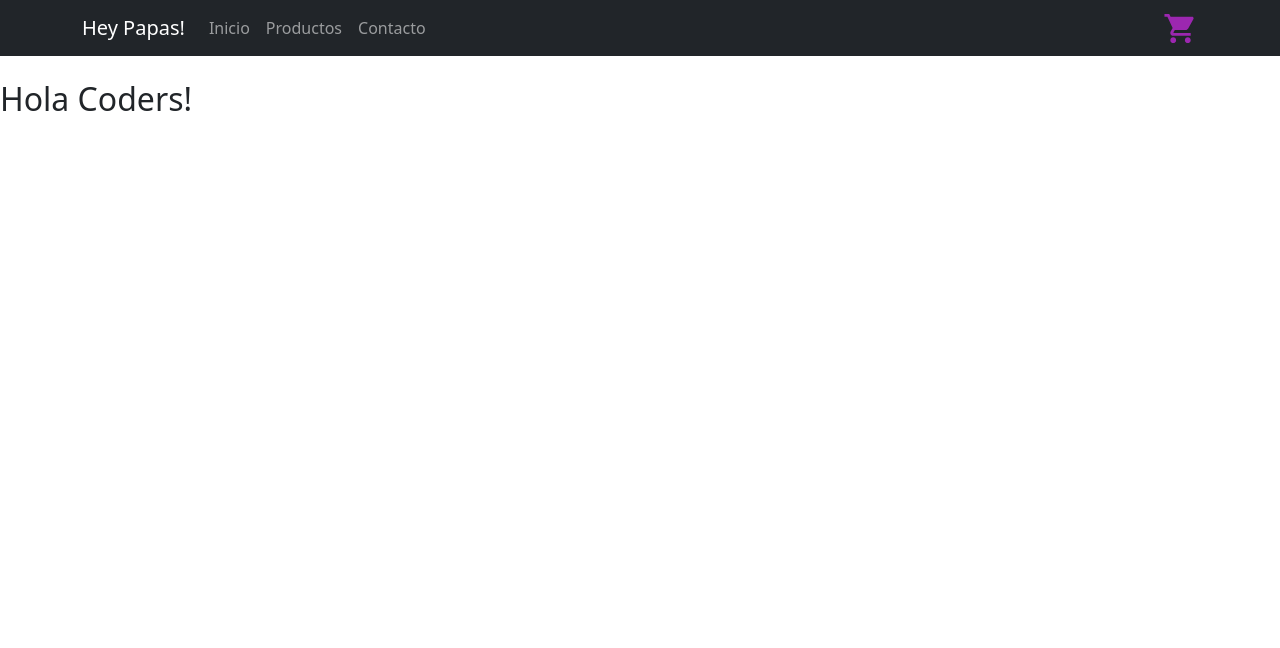
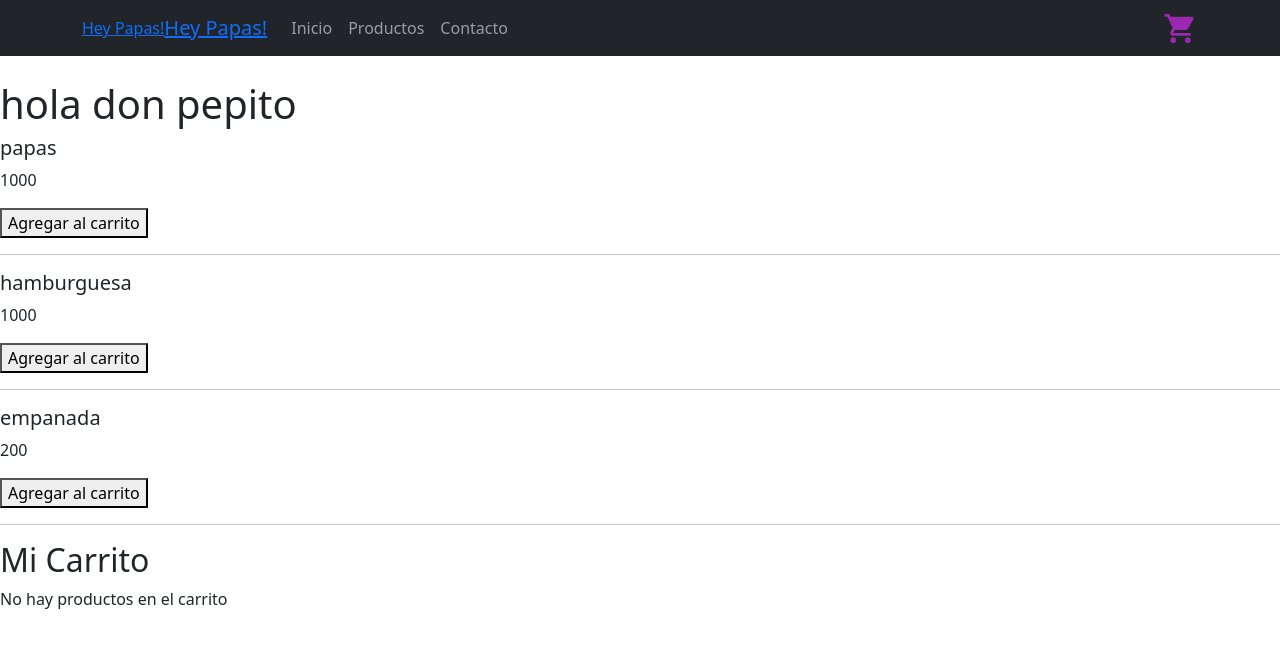
Before and after one commit to treemarketing/React-Js, a React (Create React App) app: page /productos in a window 1280 px wide. Shown: the top 648 px of the page. Built offline with nearby package versions, Linux system fonts and the light colour scheme.

Commit message:
Entrega y practica clase

```diff
--- a/src/App.js
+++ b/src/App.js
@@ -3,12 +3,25 @@ import 'bootstrap/dist/css/bootstrap.min.css';
 import './App.css';
 import { MainContent } from './components/mainContent.js';
 import { Header } from './components/header'
+import { Stock } from './components/Stock.js'
+import { PokeApi } from './components/poketapi/PokeApi'
+import {BrowserRouter, Routes, Route } from 'react-router-dom'
 
 function App() {
   return (
 <>
-  <Header/>
-  <MainContent/>
+  <BrowserRouter>
+    <Header/>
+
+    <Routes>
+      <Route path="/" element={ <MainContent/>}/>
+      <Route path="/productos" element={ <Stock/> }/>
+      <Route path="/pokemon" element={ <PokeApi/> }/>
+
+
+    </Routes>
+
+  </BrowserRouter>
 </>
   );
 }
--- /dev/null
+++ b/src/components/Stock.js
@@ -0,0 +1,66 @@
+import {useEffect, useState} from 'react';
+
+export function Stock(){
+    const title = "hola don pepito"
+  const [cart, setCart] = useState([])
+  const [products, setProducts] = useState([
+  {
+  id:1,
+  nombre: 'papas',
+  precio: 1000
+  },
+  {
+    id:2,
+    nombre: 'hamburguesa',
+    precio: 1000
+  },
+  {
+    id:3,
+    nombre: 'empanada',
+    precio: 200
+  }
+  ])
+  const agregarAlCarrito = (id) => {
+    const newCart = [...cart]
+    const product = products.find(prod => prod.id === id);
+    setCart([
+      ...newCart,
+      product
+    ])
+  };
+  useEffect(() => {
+    if(cart.length > 3) {
+      console.log("desde useEffect", cart)
+    }
+  }, [cart])
+
+  return(
+    <div>
+      <h1>{title}</h1>
+      {products.length ? (
+        products.map(product => (
+          <>
+          <article key={product.id}>
+          <h5>{product.nombre}</h5>
+          <p>{product.precio}</p>
+          <button onClick={() => agregarAlCarrito(product.id)}>Agregar al carrito</button>
+          </article>
+          <hr/>
+          </>
+        ))
+      ):null}
+      <h2>Mi Carrito</h2>
+      {cart.length ? (
+        cart.map(product => (
+        <>
+          <article key={product.id}>
+          <h5>{product.nombre}</h5>
+          <p>{product.precio}</p>
+          </article>
+          <hr/>
+        </>
+        ))
+      ): <p>No hay productos en el carrito</p>}
+    </div>
+    );
+  }
--- a/src/components/navBar/NavBar.js
+++ b/src/components/navBar/NavBar.js
@@ -1,5 +1,6 @@
 import { Navbar,Nav,Container } from 'react-bootstrap';
 import { CartWidget } from './CartWidget';
+import {Link } from 'react-router-dom';
 
 
 export const NavBarPrincipal = () => {
@@ -8,11 +9,12 @@ return (
 <>
   <Navbar bg="dark" variant="dark">
     <Container>
-    <Navbar.Brand href="#home">Hey Papas!</Navbar.Brand>
+      <Link to={'/'}>Hey Papas!</Link>
+    <Navbar.Brand> <Link to={'/'}>Hey Papas!</Link></Navbar.Brand>
     <Nav className="me-auto">
-      <Nav.Link href="#home">Inicio</Nav.Link>
-      <Nav.Link href="#features">Productos</Nav.Link>
-      <Nav.Link href="#pricing">Contacto</Nav.Link>
+      <Nav.Link href="/">Inicio</Nav.Link>
+      <Nav.Link href="/productos">Productos</Nav.Link>
+      <Nav.Link href="/contacto">Contacto</Nav.Link>
     </Nav>
     <CartWidget />
     </Container>
--- /dev/null
+++ b/src/components/poketapi/PokeApi.js
@@ -0,0 +1,21 @@
+
+
+
+export const PokeApi = () => {
+
+
+    fetch('https://pokeapi.co/api/v2/pokemon/1')
+        .then( (resp) => resp.json())
+        .then((data) => {
+            console.log(data);
+          });
+
+
+
+    return (
+        <div>
+            <h2> POKE API</h2>
+        </div>
+    )
+
+}
--- a/src/index.js
+++ b/src/index.js
@@ -3,6 +3,7 @@ import ReactDOM from 'react-dom';
 import './index.css';
 import App from './App';
 import reportWebVitals from './reportWebVitals';
+
 
 ReactDOM.render(
   <React.StrictMode>
```
Also changed, not shown: src/components/producto.js (deleted, +0 -10 lines), src/components/producto.json (added, +46 -0 lines), src/components/ItemListContainer/item.js (added), src/components/ItemListContainer/itemList.js (added).
